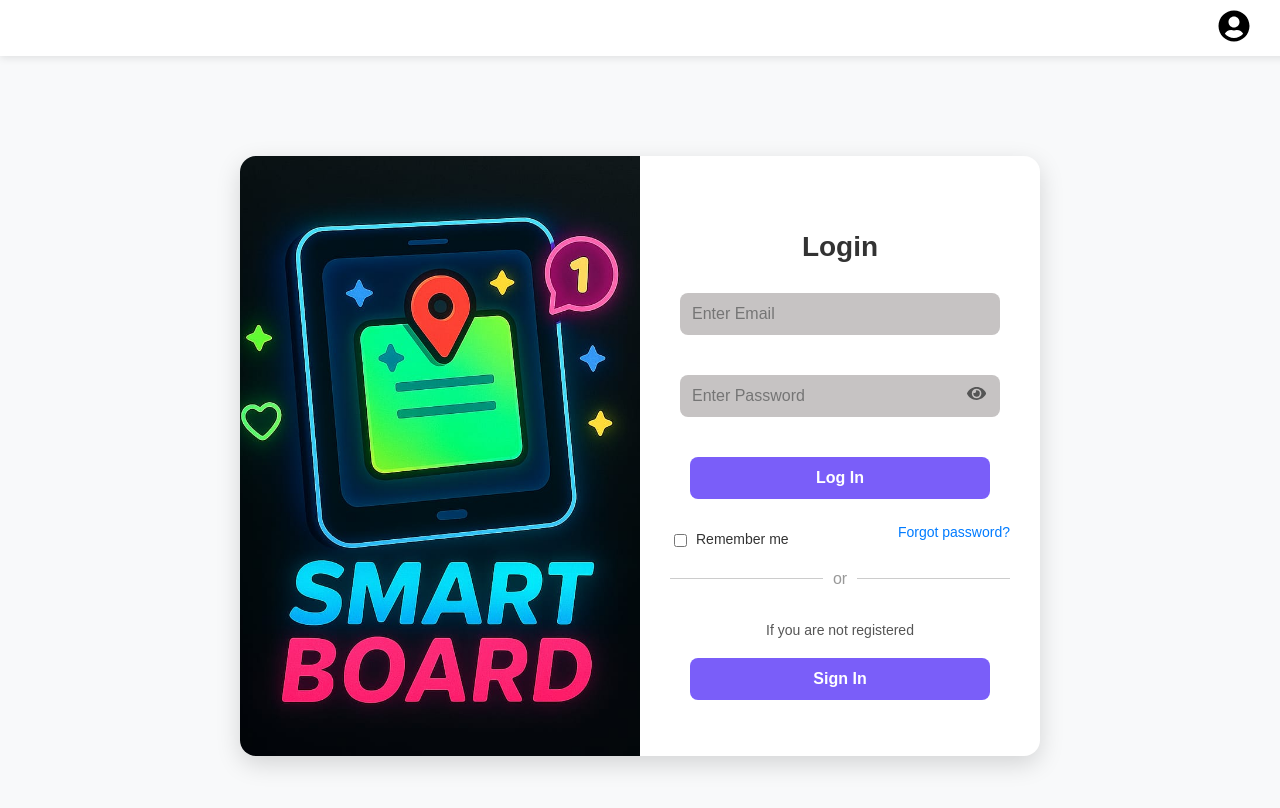
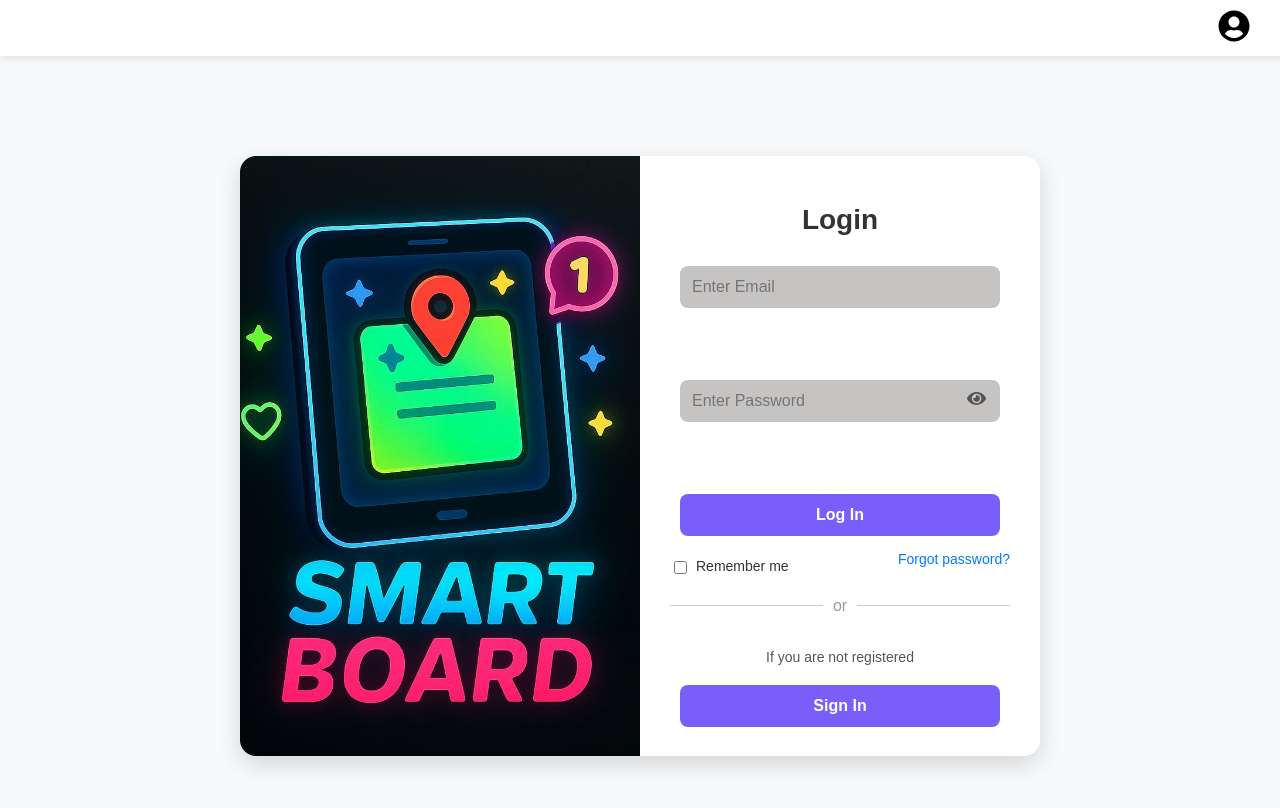
Before and after one commit to PAVANI2511/NoticeBoard, a React (Create React App) app: page / in a window 1280 px wide. Shown: the top 808 px of the page. Built offline with nearby package versions, Linux system fonts and the light colour scheme.

Commit message:
update components

```diff
--- a/src/components/Login.css
+++ b/src/components/Login.css
@@ -80,7 +80,7 @@
 /* Right Side */
 .login-right {
   width: 50%;
-  padding: 30px;
+  padding: 40px 30px; /* Slightly more padding for better vertical spacing */
   box-sizing: border-box;
   display: flex;
   flex-direction: column;
@@ -100,12 +100,17 @@
   width: 100%;
   max-width: 320px;
   margin: 0 auto;
+  display: flex;
+  flex-direction: column;
+  gap: 16px; /* consistent vertical spacing */
+  align-items: stretch;
+  justify-content: center;
 }
 
 .input-field {
   width: 100%;
+  max-width: 320px;
   padding: 14px;
-  margin: 10px 0;
   border-radius: 8px;
   border: none;
   background-color: #c6c3c3;
@@ -148,6 +153,7 @@
 .visible-login,
 .signin-btn {
   width: 100%;
+  max-width: 320px;
   padding: 14px;
   background-color: #7a5ef9;
   color: white;
@@ -157,7 +163,6 @@
   border-radius: 8px;
   cursor: pointer;
   transition: background-color 0.3s ease;
-  margin-top: 12px;
 }
 
 .visible-login:hover,
@@ -172,7 +177,6 @@
   align-items: center;
   width: 100%;
   font-size: 14px;
-  margin-top: 10px;
   gap: 10px;
 }
 
```
